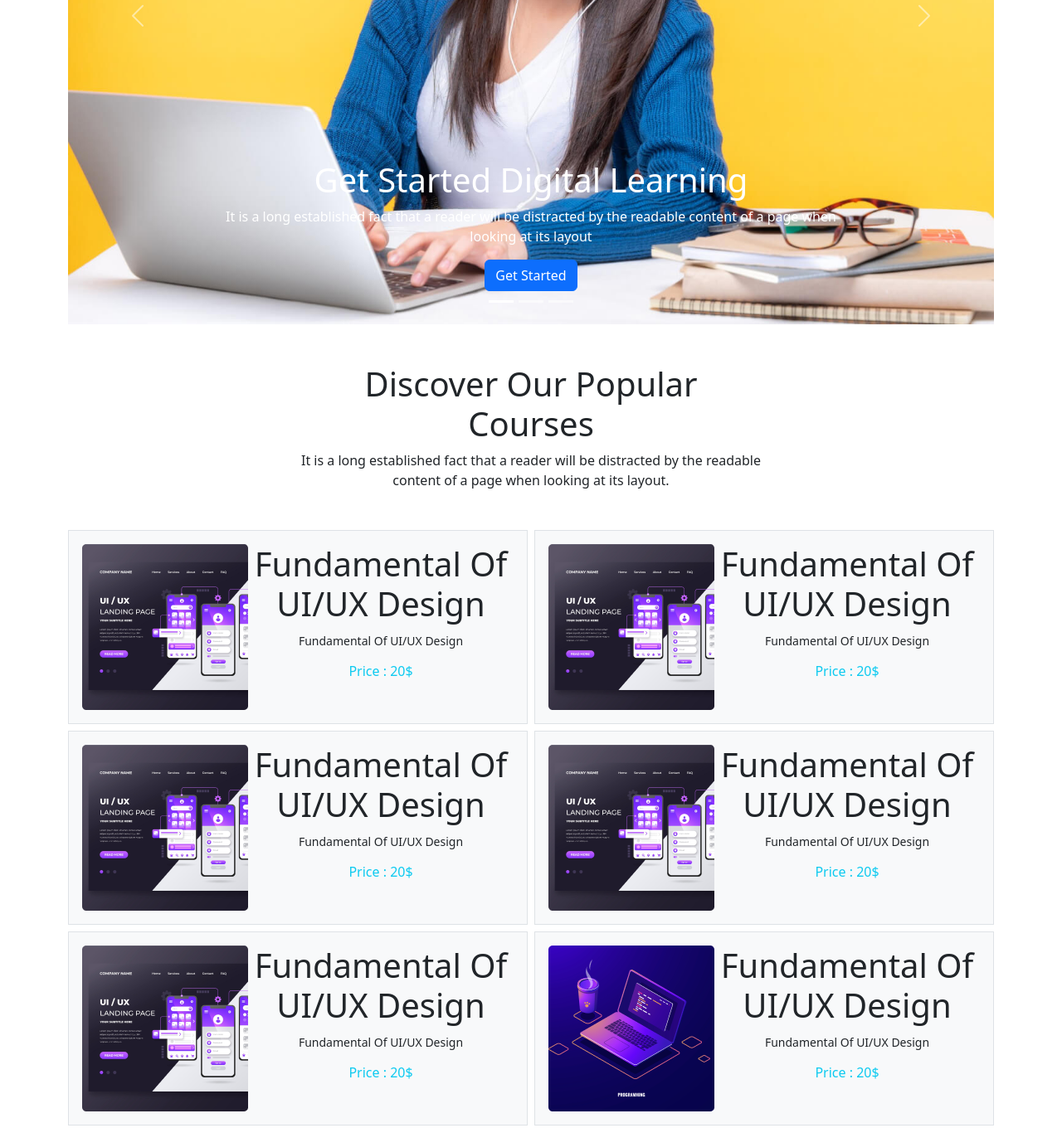
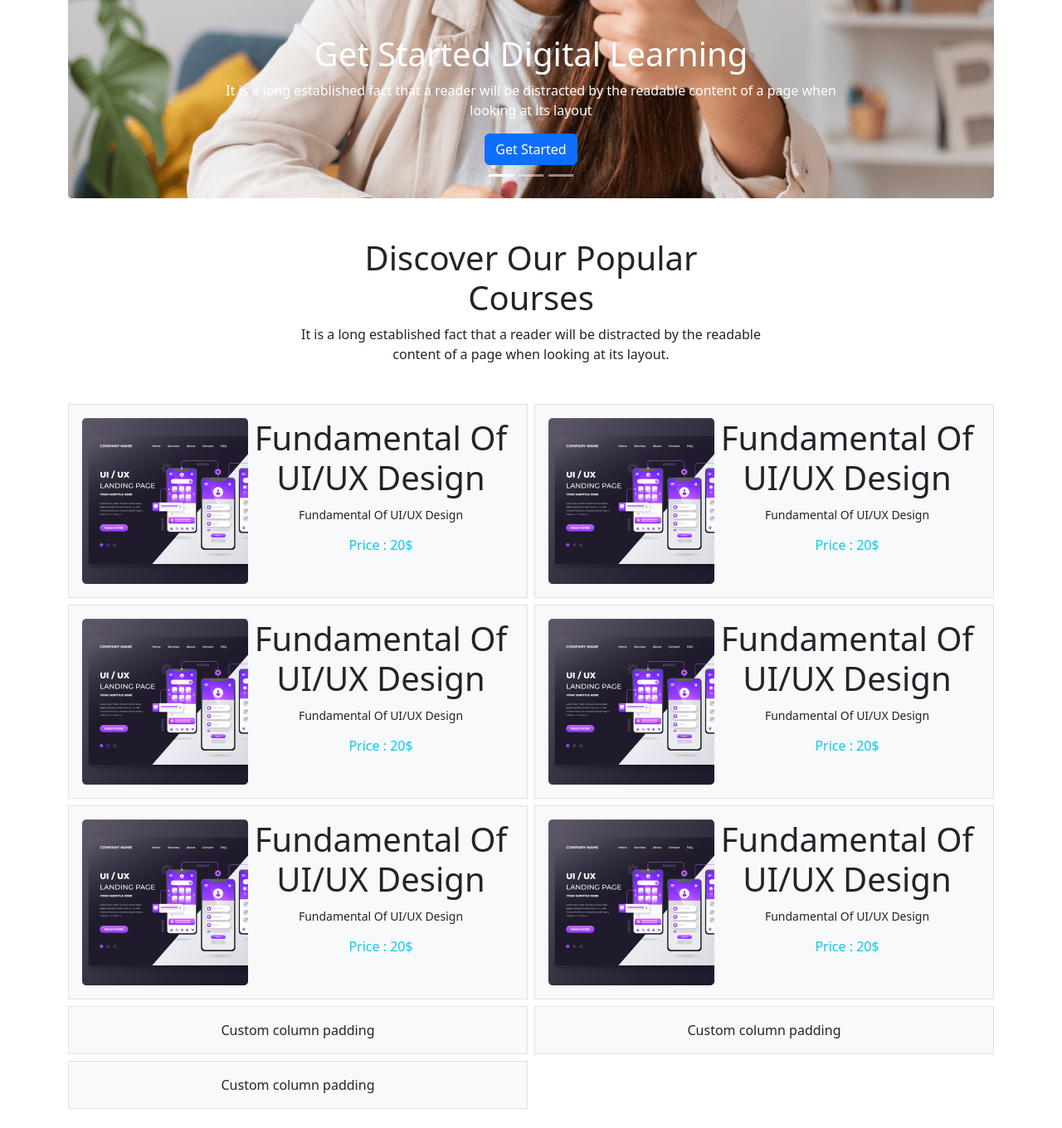
Before and after one commit to mdbelalbs78/Education-bootstrap, a plain HTML site: page index.html in a window 1280 px wide. Shown: the part 457-1817 px from the top of the page at 83% size. Drawn offline with nearby package versions, Linux system fonts and the light colour scheme.

Commit message:
education

```diff
--- a/index.html
+++ b/index.html
@@ -75,22 +75,15 @@
                   </div>
                 </div>
               </div>
-              <div class="carousel-item active  d-flex flex-column justify-content-center align-items-center h-100">
+              <div class="carousel-item">
                 <img src="images/cover/cover-2.jpg" class="d-block w-100" alt="...">
                 <div class="carousel-caption d-none d-md-block">
-                  <div  >
-                    <h1>Get Started Digital
-                      Learning</h1>
-                    <p>It is a long established fact that a reader will be distracted by the
-                      readable content of a page when looking at its layout</p>
-
-                      <button class="btn btn-primary" type="submit">Get Started</button>
-                  </div>
+                  <h5>Second slide label</h5>
+                  <p>Some representative placeholder content for the second slide.</p>
                 </div>
               </div>
-
               <div class="carousel-item">
-                <img src="images/cover/cover-3.jpg" class="d-block w-100" alt="...">
+                <img src="images/cover/cover-2.jpg" class="d-block w-100" alt="...">
                 <div class="carousel-caption d-none d-md-block">
                   <h5>Third slide label</h5>
                   <p>Some representative placeholder content for the third slide.</p>
@@ -122,14 +115,12 @@
   </section>
   <!-- catagoris start -->
   <section>
-    <div class="container text-center my-5 ">
-      <div class="row g-2 ">
+    <div class="container text-center my-5 flex-column">
+      <div class="row g-2">
         <!-- single catagori -->
-        <div class="col-lg-6 col-md-0 col-sm-12 d-flex  ">
-          <div class="p-3 border bg-light d-flex justify-content-start  d-md-flex ">
-          <div>
+        <div class="col-lg-6 col-md-0 col-sm-12 ">
+          <div class="p-3 border bg-light d-flex justify-content-start">
             <img  src="images/course/course-1.png" alt="">
-          </div>
             <div>
               <h1>Fundamental Of UI/UX Design</h1>
             <p><small>Fundamental Of UI/UX Design</small></p>
@@ -184,7 +175,7 @@
         <!-- single catagori -->
         <div class="col-lg-6 col-md-12 col-sm-12">
           <div class="p-3 border bg-light d-flex justify-content-start">
-            <img src="images/course/course-3.png" alt="">
+            <img src="images/course/course-1.png" alt="">
             <div>
               <h1>Fundamental Of UI/UX Design</h1>
             <p><small>Fundamental Of UI/UX Design</small></p>
--- a/style.css
+++ b/style.css
@@ -1,7 +1,6 @@
 
 
 .social-links{
-
 
     color: white;
     justify-content: center;
```
